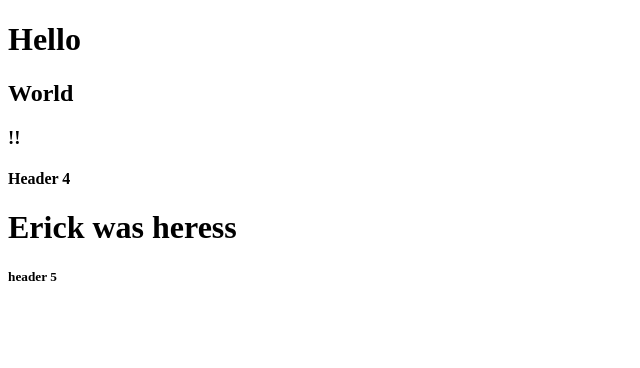
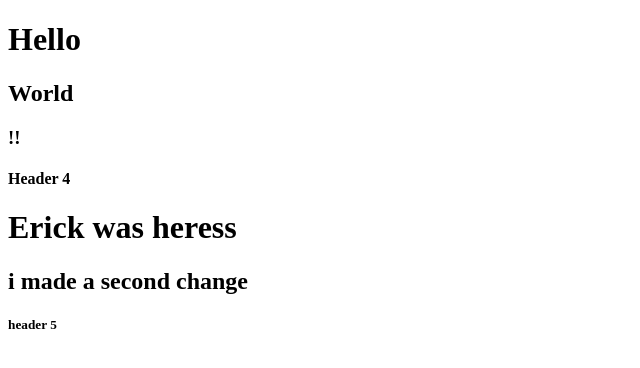
Before and after one commit to UFOturtle/LeesTesting, a plain HTML site: page Erick.html in a window 1280 px wide. Shown: the whole page, without its empty margins (0-640 px from the left). Drawn offline with Linux system fonts and the light colour scheme.

Commit message:
erick's last commit

```diff
--- a/Erick.html
+++ b/Erick.html
@@ -11,6 +11,7 @@
     <h3>!!</h3>
     <h4>Header 4</h4>
     <h1>Erick was heress</h1>
+    <h2>i made a second change</h2>
 
     <h5>header 5</h5>
 </body>
```
